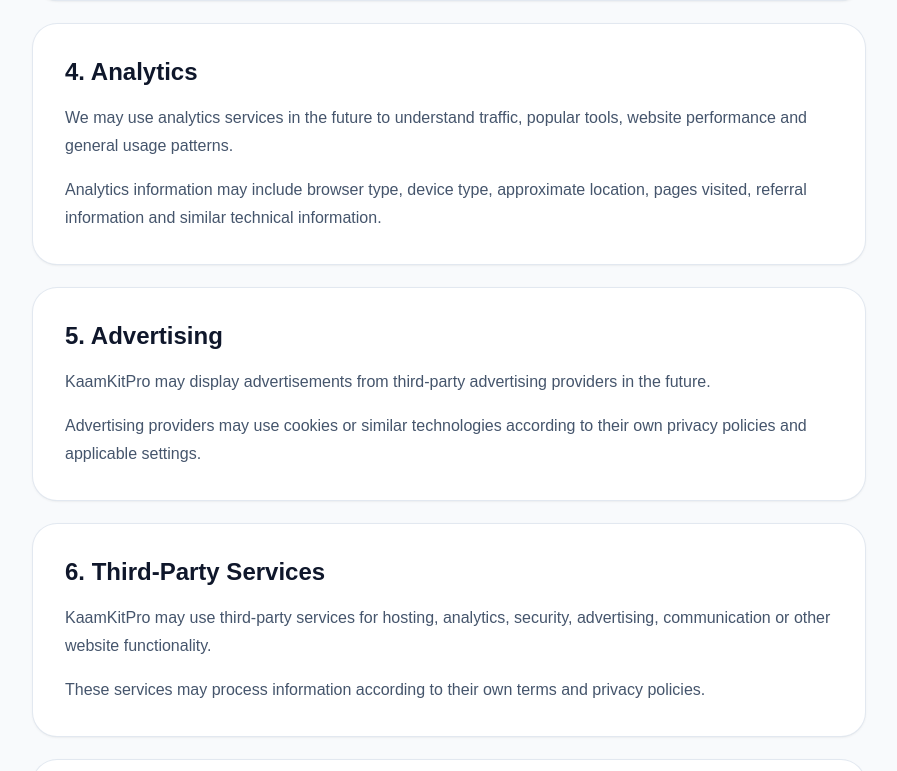
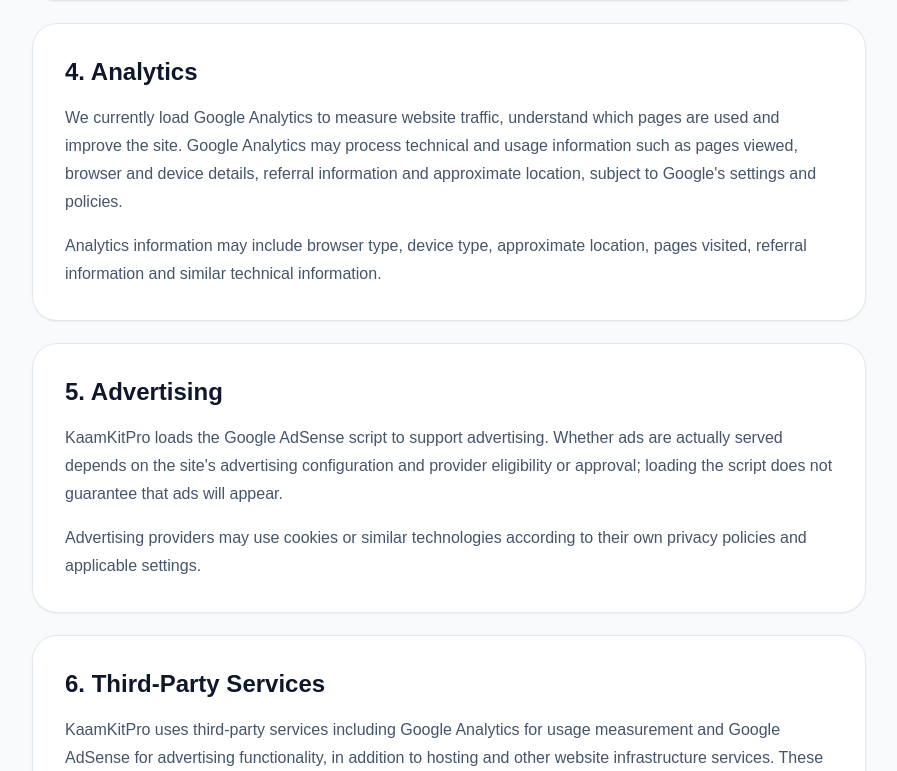
Before and after one commit to WellProSoftware/kaamkitpro, a Next.js app: page /privacy-policy in a window 1280 px wide. Shown: the part 1329-2100 px from the top of the page, without its empty margins (191-1088 px from the left). Built offline with nearby package versions, Linux system fonts and the light colour scheme.

Commit message:
Finish launch readiness audit
* Align privacy policy with active analytics and ads scripts

* Test percentage calculator calculations in browser

* Add percentage calculator to production smoke checks

* Fix escaped apostrophes in privacy policy

```diff
--- a/scripts/smoke-test.mjs
+++ b/scripts/smoke-test.mjs
@@ -6,6 +6,7 @@ const checks = [
   { path: "/tools/pdf", expected: ["PDF"] },
   { path: "/tools/image", expected: ["Image"] },
   { path: "/tools/pdf-merge", expected: ["PDF Merge"] },
+  { path: "/tools/percentage-calculator", expected: ["Percentage Calculator"] },
   { path: "/tools/pdf-split", expected: ["PDF Split"] },
   { path: "/tools/pdf-rotate", expected: ["PDF Rotate"] },
   { path: "/tools/pdf-page-number", expected: ["Page Number"] },
--- a/src/app/privacy-policy/page.tsx
+++ b/src/app/privacy-policy/page.tsx
@@ -109,9 +109,12 @@ export default function PrivacyPolicyPage() {
             </h2>
 
             <p className="mt-4 leading-7 text-slate-600">
-              We may use analytics services in the future to understand
-              traffic, popular tools, website performance and general usage
-              patterns.
+              We currently load Google Analytics to measure website traffic,
+              understand which pages are used and improve the site. Google
+              Analytics may process technical and usage information such as
+              pages viewed, browser and device details, referral information
+              and approximate location, subject to Google&apos;s settings and
+              policies.
             </p>
 
             <p className="mt-4 leading-7 text-slate-600">
@@ -127,8 +130,11 @@ export default function PrivacyPolicyPage() {
             </h2>
 
             <p className="mt-4 leading-7 text-slate-600">
-              KaamKitPro may display advertisements from third-party
-              advertising providers in the future.
+              KaamKitPro loads the Google AdSense script to support
+              advertising. Whether ads are actually served depends on the
+              site&apos;s advertising configuration and provider eligibility or
+              approval; loading the script does not guarantee that ads will
+              appear.
             </p>
 
             <p className="mt-4 leading-7 text-slate-600">
@@ -144,9 +150,12 @@ export default function PrivacyPolicyPage() {
             </h2>
 
             <p className="mt-4 leading-7 text-slate-600">
-              KaamKitPro may use third-party services for hosting, analytics,
-              security, advertising, communication or other website
-              functionality.
+              KaamKitPro uses third-party services including Google
+              Analytics for usage measurement and Google AdSense for
+              advertising functionality, in addition to hosting and other
+              website infrastructure services. These providers may process
+              technical information under their own terms and privacy
+              policies.
             </p>
 
             <p className="mt-4 leading-7 text-slate-600">
```
Also changed, not shown: 1 other file (tests, documents, lock files or other folders).
